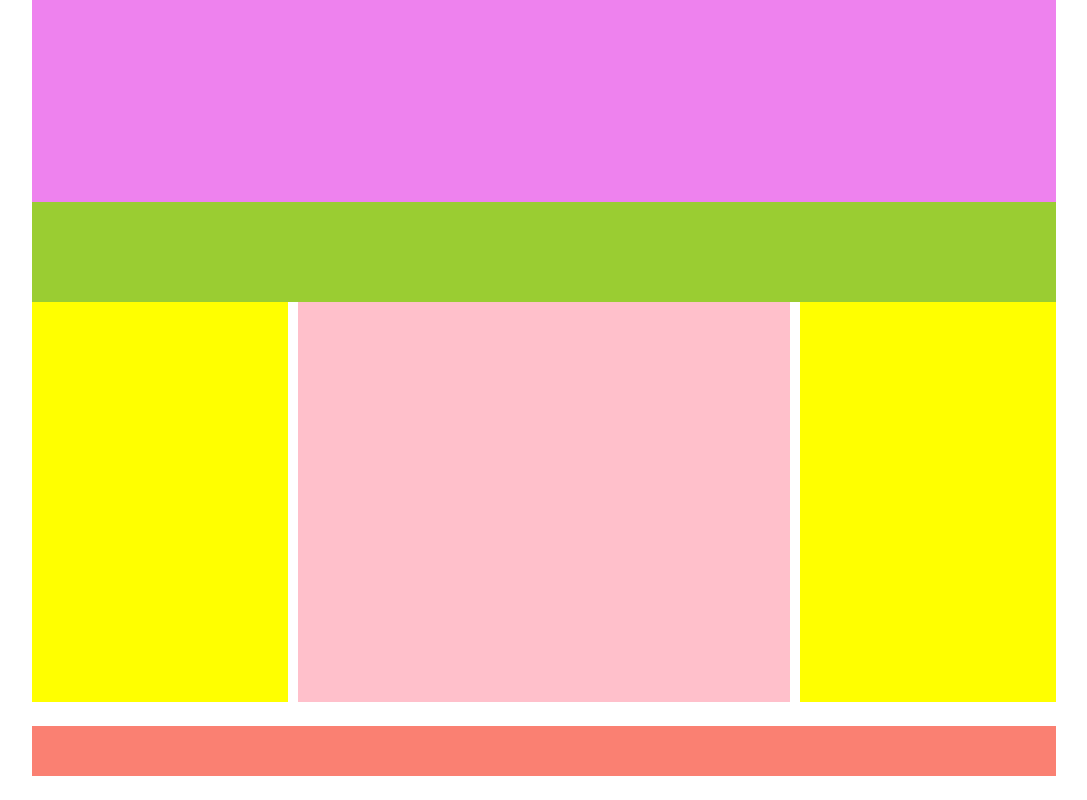
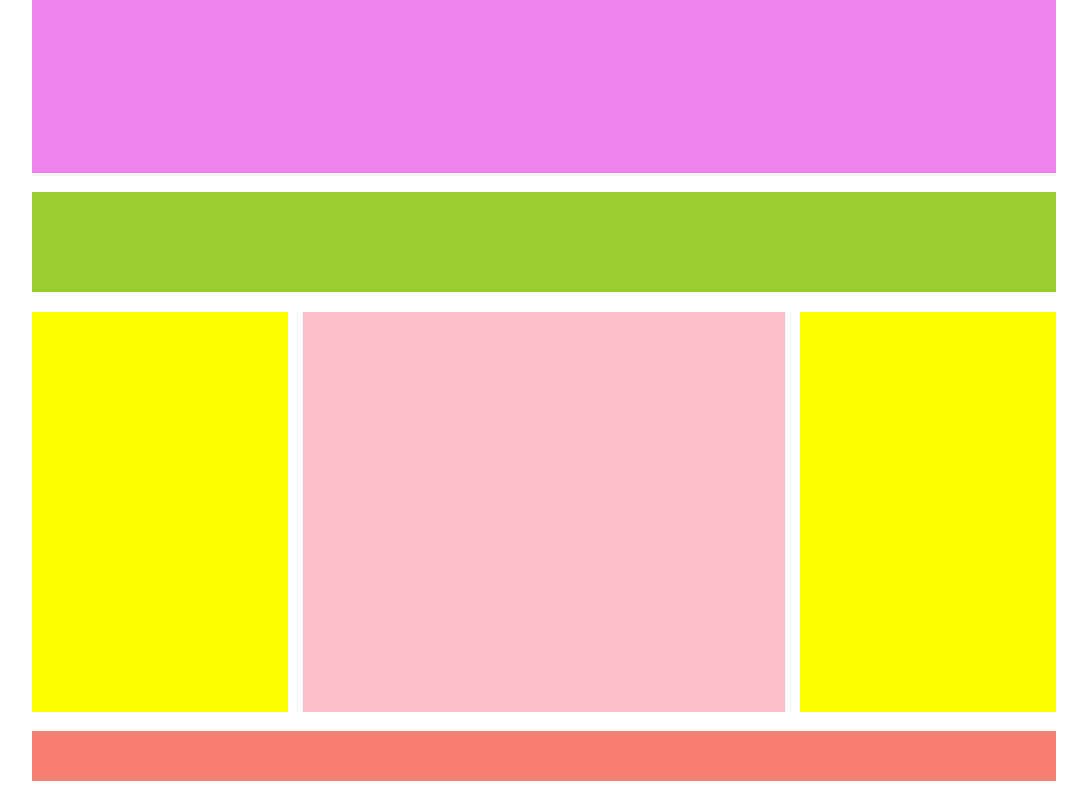
Before and after one commit to federicofrasca796/htmlcss-struttura-wp, a plain HTML site: page index.html in a window 1280 px wide. Shown: the part 346-1146 px from the top of the page, without its empty margins (96-1183 px from the left). Drawn offline with Linux system fonts and the light colour scheme.

Commit message:
complete layout

```diff
--- a/css/style.css
+++ b/css/style.css
@@ -34,8 +34,8 @@ body{
     width: 80%;
     margin: auto;
 }
-body>*{
-    margin:1.5rem 0;
+main>*{
+    margin:1.2rem 0;
 }
 /* #site-sections */
 #site-header{
@@ -51,6 +51,7 @@ body>*{
 }
 .section-title{
     background-color: yellowgreen;
+
 }
 /* --> main-content */
 .sb{
@@ -60,7 +61,7 @@ body>*{
 }
 .central{
     float:left;
-    width:48%;
-    margin: 0 1%;
+    width:47%;
+    margin: 0 1.5%;
     background-color: pink;
 }
```
Also changed, not shown: index.html (+0 -1 lines).
